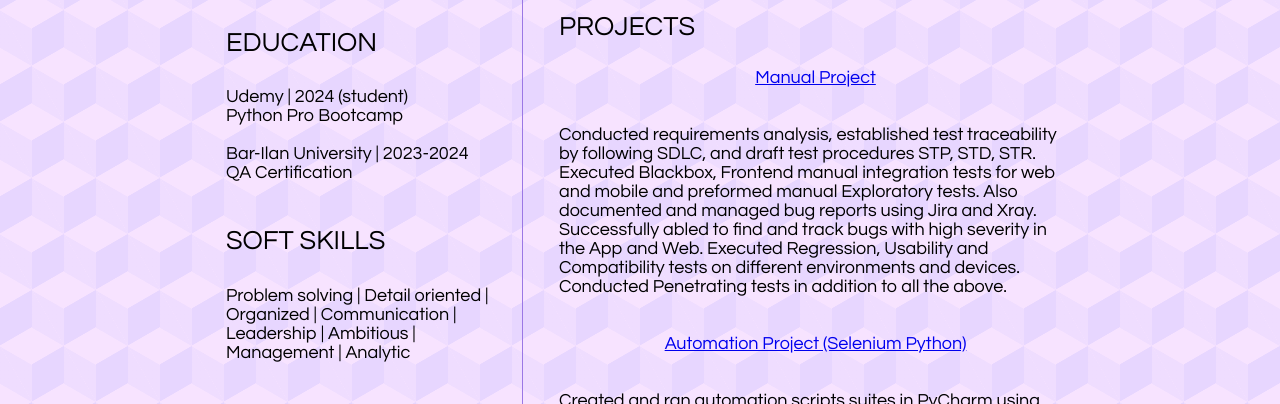
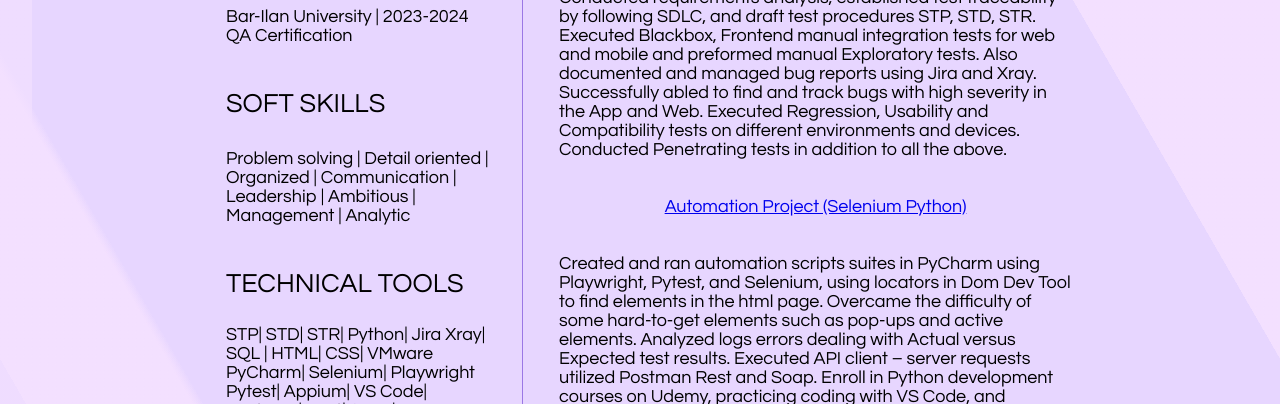
Before and after one commit to LilacUtz/My-Resume-html, a plain HTML site: page index.html in a window 1280 px wide. Shown: the part 606-1010 px from the top of the page. Drawn offline with Linux system fonts and the light colour scheme.

Commit message:
initial commit

```diff
--- a/style.css
+++ b/style.css
@@ -8,11 +8,11 @@ body {
     margin: auto;
 
 
-    background-image:  linear-gradient(30deg, #f7e3ff 12%, transparent 12.5%, transparent 87%, #f7e3ff 87.5%, #f7e3ff), linear-gradient(150deg, #f7e3ff 12%, transparent 12.5%, transparent 87%, #f7e3ff 87.5%, #f7e3ff), linear-gradient(30deg, #f7e3ff 12%, transparent 12.5%, transparent 87%, #f7e3ff 87.5%, #f7e3ff), linear-gradient(150deg, #f7e3ff 12%, transparent 12.5%, transparent 87%, #f7e3ff 87.5%, #f7e3ff), linear-gradient(60deg, rgba(247,227,255,0.5) 25%, transparent 25.5%, transparent 75%, rgba(247,227,255,0.5) 75%, rgba(247,227,255,0.5)), linear-gradient(60deg, rgba(247,227,255,0.5) 25%, transparent 25.5%, transparent 75%, rgba(247,227,255,0.5) 75%, rgba(247,227,255,0.5));
-    background-size: 64px 112px;
+     background-image:  linear-gradient(30deg, #f7e3ff 12%, transparent 12.5%, transparent 87%, #f7e3ff 87.5%, #f7e3ff), linear-gradient(150deg, #f7e3ff 12%, transparent 12.5%, transparent 87%, #f7e3ff 87.5%, #f7e3ff), linear-gradient(30deg, #f7e3ff 12%, transparent 12.5%, transparent 87%, #f7e3ff 87.5%, #f7e3ff), linear-gradient(150deg, #f7e3ff 12%, transparent 12.5%, transparent 87%, #f7e3ff 87.5%, #f7e3ff), linear-gradient(60deg, rgba(247,227,255,0.5) 25%, transparent 25.5%, transparent 75%, rgba(247,227,255,0.5) 75%, rgba(247,227,255,0.5)), linear-gradient(60deg, rgba(247,227,255,0.5) 25%, transparent 25.5%, transparent 75%, rgba(247,227,255,0.5) 75%, rgba(247,227,255,0.5));
+    /* background-size: 64px 112px; */
     background-position: 0 0, 0 0, 32px 56px, 32px 56px, 0 0, 32px 56px;
     background-color: #baafea;
-
+} */
 
 
 h1 {
```
